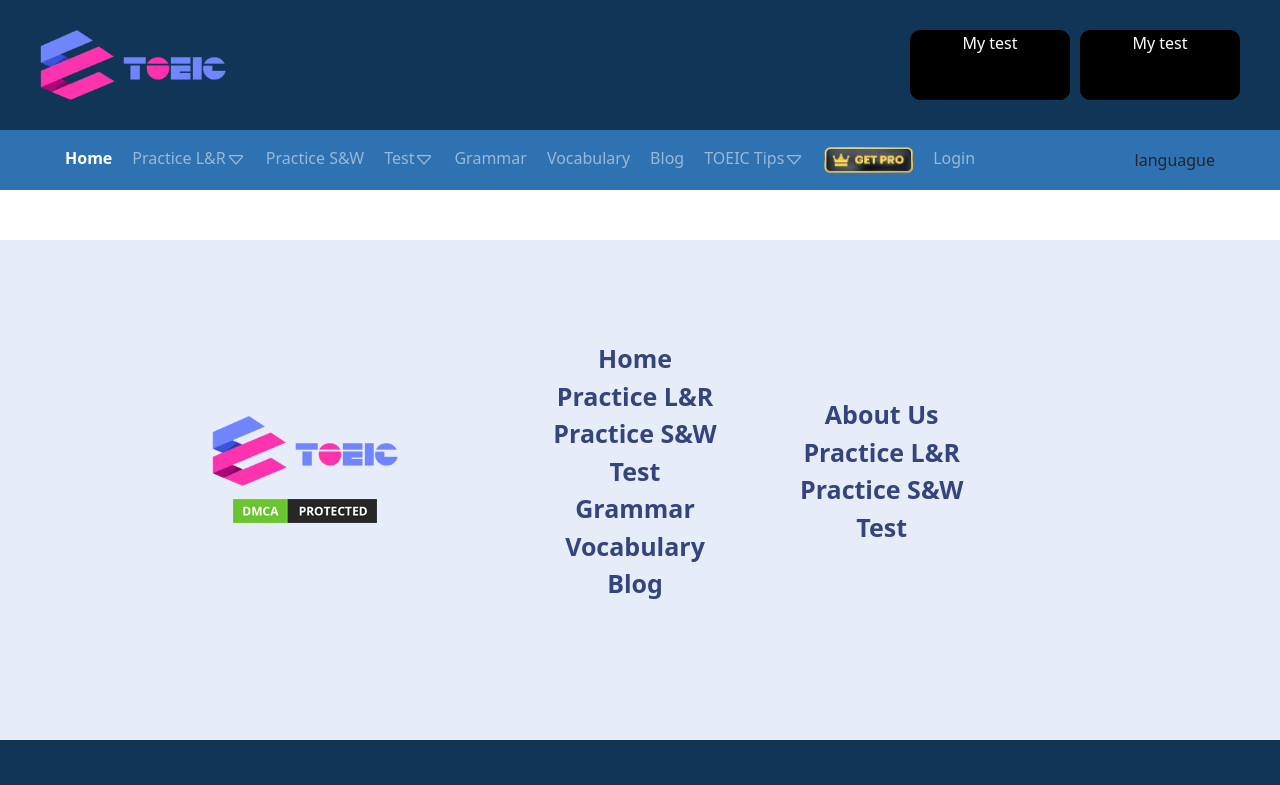
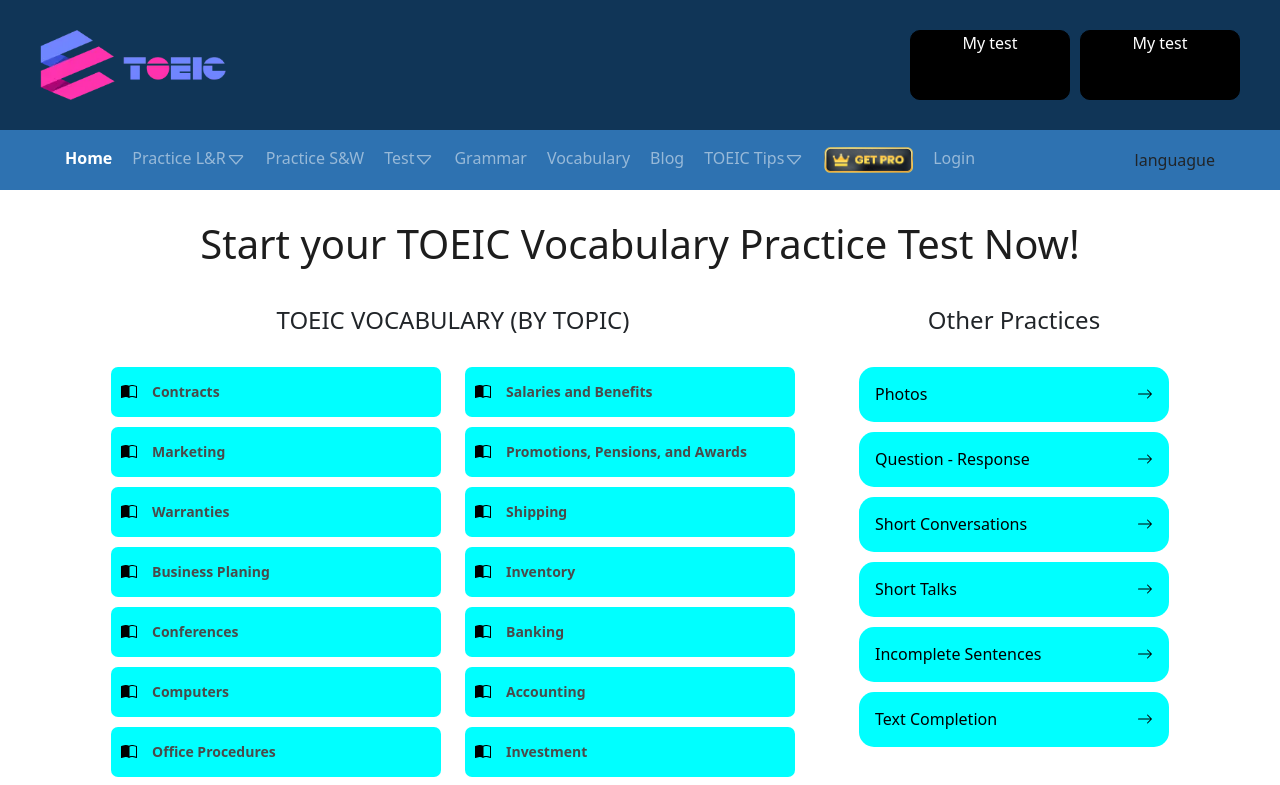
Before and after one commit to Thanh-Cong0602/Clone-Toeic-Testpro, a React (Create React App) app: page /vocabulary in a window 1280 px wide. Shown: the top 785 px of the page. Built offline with nearby package versions, Linux system fonts and the light colour scheme; data requests are answered from the project's data file.

Commit message:
Doing Vocabulary Page

```diff
--- a/src/Api/Service/auth.service.js
+++ b/src/Api/Service/auth.service.js
@@ -2,5 +2,5 @@ import axios from "axios";
 import API_BASE from "../config";
 
 export function loginAPI(endpoint, inputs) {
-   return axios.post(`${API_BASE.apiUrl}/${endpoint}`, inputs)
+   return axios.post(`${API_BASE.apiUrl}/${endpoint}`, inputs);
 }
--- /dev/null
+++ b/src/Api/Service/vocal.service.js
@@ -0,0 +1,6 @@
+import axios from "axios";
+const url = "http://localhost:8000/listItems";
+
+export function getSubjects() {
+   return axios.get(url);
+}
--- a/src/App.js
+++ b/src/App.js
@@ -6,9 +6,9 @@ import Header from './Components/Header/Header';
 import Navbar from './Components/Navbar/Navbar';
 import HomePage from './Pages/HomePage/HomePage';
 import LoginPage from './Pages/LoginPage/LoginPage';
+import VocabularyPage from './Pages/VocabularyPage/VocabularyPage';
 import { useSelector } from 'react-redux';
 import { Navigate } from 'react-router-dom';
-
 function App() {
    const isLoggedIn = useSelector(state => state.authentication.isLoggedIn);
    return (
@@ -22,6 +22,9 @@ function App() {
             <Routes >
                <Route path="/login" element={isLoggedIn ? <Navigate to="/" replace /> : <LoginPage />} />
             </Routes>
+            <Routes>
+               <Route path="/vocabulary" element={<VocabularyPage />}></Route>
+            </Routes>
             <Footer />
          </BrowserRouter>
       </div>
--- a/src/Components/Navbar/Navbar.js
+++ b/src/Components/Navbar/Navbar.js
@@ -125,7 +125,7 @@ function Navbar() {
                   </div>
 
                   <div className='menu-item-wrap'>
-                     <Link className="custom-link" to={'/'}>
+                     <Link className="custom-link" to={'/vocabulary'}>
                         <div className='menu-item-title'>
                            <span>Vocabulary</span>
                         </div>
--- /dev/null
+++ b/src/Data/db.json
@@ -0,0 +1,110 @@
+{
+   "listItems": [
+      {
+         "id": 1,
+         "title": "Contracts"
+      },
+      {
+         "id": 2,
+         "title": "Marketing"
+      },
+      {
+         "id": 3,
+         "title": "Warranties"
+      },
+      {
+         "id": 4,
+         "title": "Business Planing"
+      },
+      {
+         "id": 5,
+         "title": "Conferences"
+      },
+      {
+         "id": 6,
+         "title": "Computers"
+      },
+      {
+         "id": 7,
+         "title": "Office Procedures"
+      },
+      {
+         "id": 8,
+         "title": "Job Advertising and Recruiting"
+      },
+      {
+         "id": 9,
+         "title": "Applying and interviewing"
+      },
+      {
+         "id": 10,
+         "title": "Hiring and Training"
+      },
+      {
+         "id": 11,
+         "title": "Salaries and Benefits"
+      },
+      {
+         "id": 12,
+         "title": "Promotions, Pensions, and Awards"
+      },
+      {
+         "id": 13,
+         "title": "Shipping"
+      },
+      {
+         "id": 14,
+         "title": "Inventory"
+      },
+      {
+         "id": 15,
+         "title": "Banking"
+      },
+      {
+         "id": 16,
+         "title": "Accounting"
+      },
+      {
+         "id": 17,
+         "title": "Investment"
+      },
+      {
+         "id": 18,
+         "title": "Taxes"
+      },
+      {
+         "id": 19,
+         "title": "Financial Statements"
+      },
+      {
+         "id": 20,
+         "title": "Property and Departments"
+      }
+   ],
+   "practices": [
+      {
+         "id": 1,
+         "title": "Photos"
+      },
+      {
+         "id": 2,
+         "title": "Question - Response"
+      },
+      {
+         "id": 3,
+         "title": "Short Conversations"
+      },
+      {
+         "id": 4,
+         "title": "Short Talks"
+      },
+      {
+         "id": 5,
+         "title": "Incomplete Sentences"
+      },
+      {
+         "id": 6,
+         "title": "Text Completion"
+      }
+   ]
+}
--- /dev/null
+++ b/src/Pages/VocabularyPage/VocabularyPage.css
@@ -0,0 +1,61 @@
+.vocabulary {
+  max-width: 1170px;
+  padding: 0 24px;
+  margin: 0 auto;
+  background: #fff;
+}
+.vocabulary .title {
+  text-align: center;
+  font-weight: 500;
+  font-size: 30px;
+  color: #1d1d1d;
+  padding: 30px 0;
+}
+.vocabulary .container .main-list-view {
+  background: hsla(0, 0%, 100%, 0.6);
+  border-radius: 15px;
+  padding: 20px;
+  margin-top: 12px;
+}
+.vocabulary .container .main-list-view .item {
+  height: 50px;
+  background-color: aqua;
+  border-radius: 7px;
+  display: flex;
+  align-items: center;
+  justify-content: space-between;
+  margin-bottom: 10px;
+  padding-left: 10px;
+  padding-right: 10px;
+  cursor: pointer;
+}
+.vocabulary .container .main-list-view .item .item-left {
+  display: flex;
+  align-items: center;
+}
+.vocabulary .container .main-list-view .item .item-left .text {
+  color: #4a4a4a;
+  font-weight: 600;
+  font-size: 14px;
+  line-height: 21px;
+  padding-left: 15px;
+}
+.vocabulary .container .right-list {
+  padding: 20px;
+  margin-top: 12px;
+}
+.vocabulary .container .right-list .item {
+  background: aqua;
+  border-radius: 15px;
+  min-height: 55px;
+  display: flex;
+  align-items: center;
+  justify-content: space-between;
+  padding: 0 16px;
+  margin-bottom: 10px;
+}
+
+.link-item {
+  text-decoration: none;
+  color: black;
+}/*# sourceMappingURL=VocabularyPage.css.map */
--- /dev/null
+++ b/src/Pages/VocabularyPage/VocabularyPage.js
@@ -0,0 +1,104 @@
+import React, { useEffect, useState } from 'react'
+import './VocabularyPage.css'
+import '../../../node_modules/bootstrap/dist/css/bootstrap-grid.css'
+import { Link } from 'react-router-dom';
+import { BookHalf, ArrowRight } from 'react-bootstrap-icons';
+import axios from 'axios';
+
+const url = "http://localhost:8000/listItems";
+const url1 = "http://localhost:8000/practices"
+function VocabularyPage() {
+   const [data, setData] = useState([]);
+   const [practices, setPractices] = useState([]);
+   useEffect(() => {
+      axios.get(url).then(res => {
+         setData(res.data)
+
+      }).catch((err) => {
+         console.log(err)
+      })
+      axios.get(url1).then(res => {
+         setPractices(res.data)
+      })
+   }, [])
+   console.log(data)
+   return (
+      <div className='vocabulary'>
+         <div className='title'>
+            <h1>
+               Start your TOEIC Vocabulary Practice Test Now!
+            </h1>
+         </div>
+         <div class="container">
+            <div class="row">
+               <div class="col-sm-8">
+                  <h4>TOEIC VOCABULARY (BY TOPIC)</h4>
+                  <div className='main-list-view'>
+                     <div class="row">
+                        <div class="col">
+                           {
+                              data.slice(0, 9).map(item => (
+                                 <div key={item.id}>
+                                    <Link to={"/"} className='link-item'>
+                                       <div className='item'>
+                                          <div className='item-left'>
+                                             <BookHalf />
+                                             <div className='text'>
+                                                {item.title}
+                                             </div>
+                                          </div>
+                                       </div>
+                                    </Link>
+                                 </div>
+                              ))
+                           }
+                        </div>
+
+                        <div class="col">
+                           {
+                              data.slice(10, 19).map(item => (
+                                 <div key={item.id}>
+                                    <Link to={"/"} className='link-item'>
+                                       <div className='item'>
+                                          <div className='item-left'>
+                                             <BookHalf />
+                                             <div className='text'>
+                                                {item.title}
+                                             </div>
+                                          </div>
+                                       </div>
+                                    </Link>
+                                 </div>
+                              ))
+                           }
+                        </div>
+                     </div>
+                  </div>
+               </div>
+               <div class="col-sm-4">
+                  <h4>Other Practices</h4>
+                  <div className='right-list'>
+                     {
+                        practices.map(item => (
+                           <div key={item.id}>
+                              <Link to={"/"} className='link-item'>
+                                 <div className='item'>
+                                    <div className='text'>
+                                       {item.title}
+                                    </div>
+                                    <ArrowRight />
+                                 </div>
+                              </Link>
+                           </div>
+                        ))
+                     }
+
+                  </div>
+               </div>
+            </div>
+         </div>
+      </div>
+   )
+}
+
+export default VocabularyPage
--- /dev/null
+++ b/src/Pages/VocabularyPage/VocabularyPage.scss
@@ -0,0 +1,68 @@
+.vocabulary {
+   max-width: 1170px;
+   padding: 0 24px;
+   margin: 0 auto;
+   background: #fff;
+
+   & .title {
+      text-align: center;
+      font-weight: 500;
+      font-size: 30px;
+      color: #1d1d1d;
+      padding: 30px 0;
+   }
+
+   & .container {
+      & .main-list-view {
+         background: hsla(0, 0%, 100%, .6);
+         border-radius: 15px;
+         padding: 20px;
+         margin-top: 12px;
+         & .item {
+            height: 50px;
+            background-color: aqua;
+            border-radius: 7px;
+            display: flex;
+            align-items: center;
+            justify-content: space-between;
+            margin-bottom: 10px;
+            padding-left: 10px;
+            padding-right: 10px;
+            cursor: pointer;
+
+            & .item-left {
+               display: flex;
+               align-items: center;
+
+               & .text {
+                  color: #4a4a4a;
+                  font-weight: 600;
+                  font-size: 14px;
+                  line-height: 21px;
+                  padding-left: 15px;
+               }
+            }
+         }
+      }
+
+      & .right-list {
+         padding: 20px;
+         margin-top: 12px;
+         & .item {
+            background: aqua;
+            border-radius: 15px;
+            min-height: 55px;
+            display: flex;
+            align-items: center;
+            justify-content: space-between;
+            padding: 0 16px;
+            margin-bottom: 10px;
+         }
+      }
+   }
+}
+
+.link-item {
+   text-decoration: none;
+   color: black;
+}
```
Also changed, not shown: 1 other file (tests, documents, lock files or other folders).
